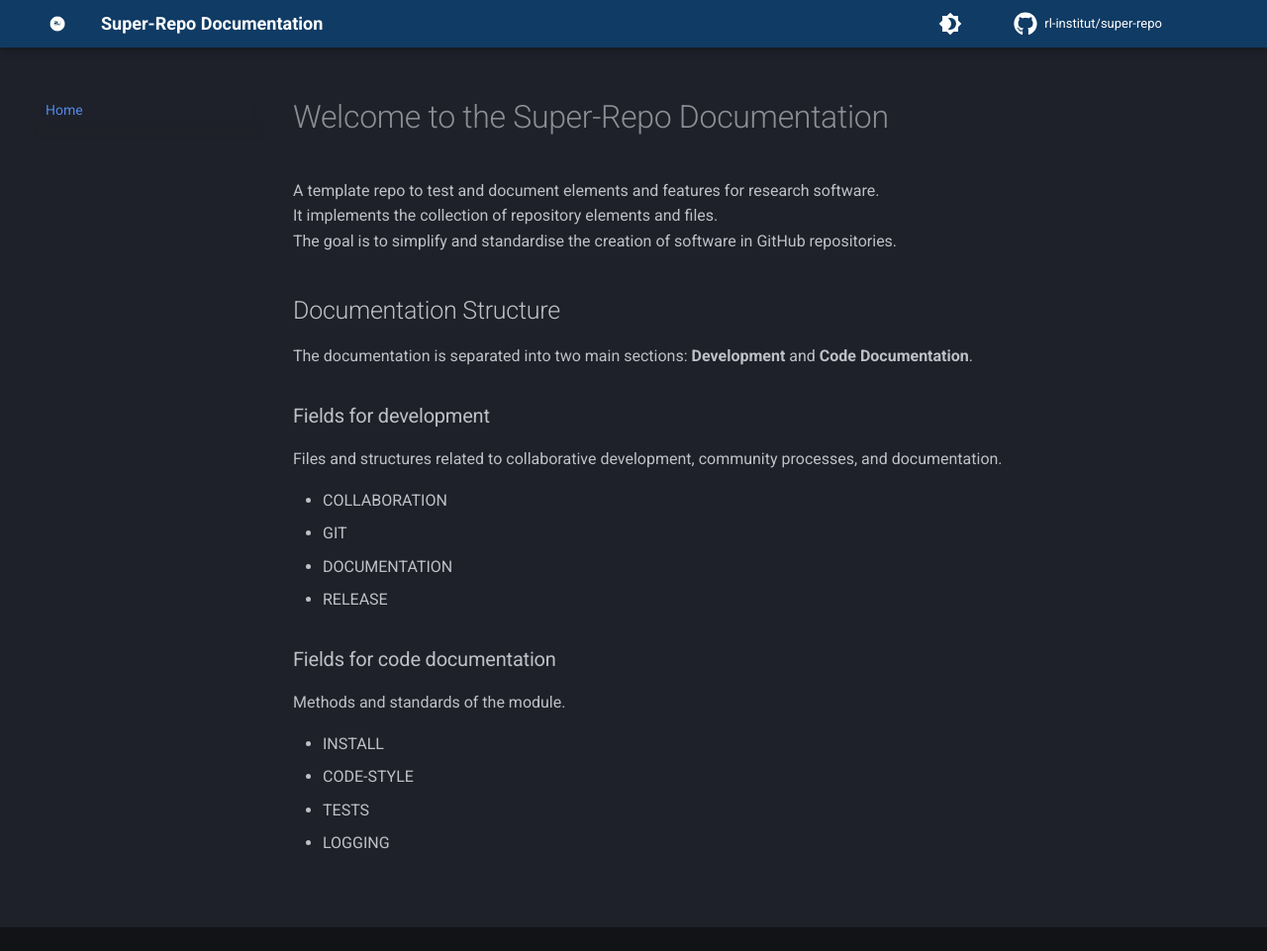
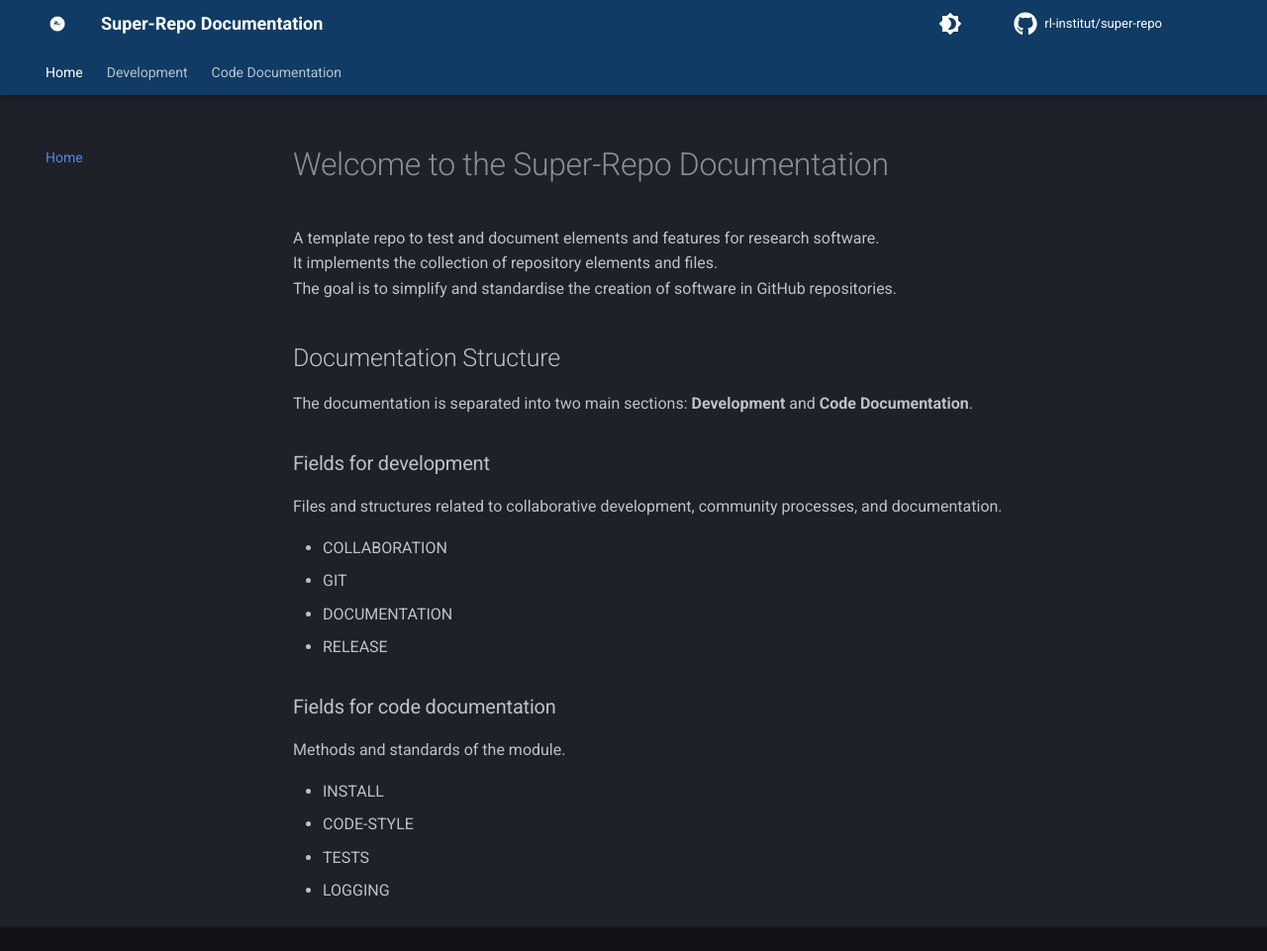
Before and after one commit to rl-institut/super-repo, an MkDocs documentation site: the page built from docs/index.md, in a window 1280 px wide and 961 px high. Shown: the whole window at 99% size. Built offline with MkDocs 1.6.1 and Material for MkDocs 9.7.7, drawn with Linux system fonts in a browser that asks for light colours; comment, search, counter and statistics services are not loaded; the version menu is left out.

Commit message:
Fix broken header bar #1

```diff
--- a/docs/css/extra.css
+++ b/docs/css/extra.css
@@ -5,7 +5,3 @@
   /* --md-text-font-color:         #ffffff;  */
   /* --md-primary-fg-color--light: #ECB7B7; */
 }
-
-:not([data-md-state="blur"]) + nav {
-  display: none;
-}
```
